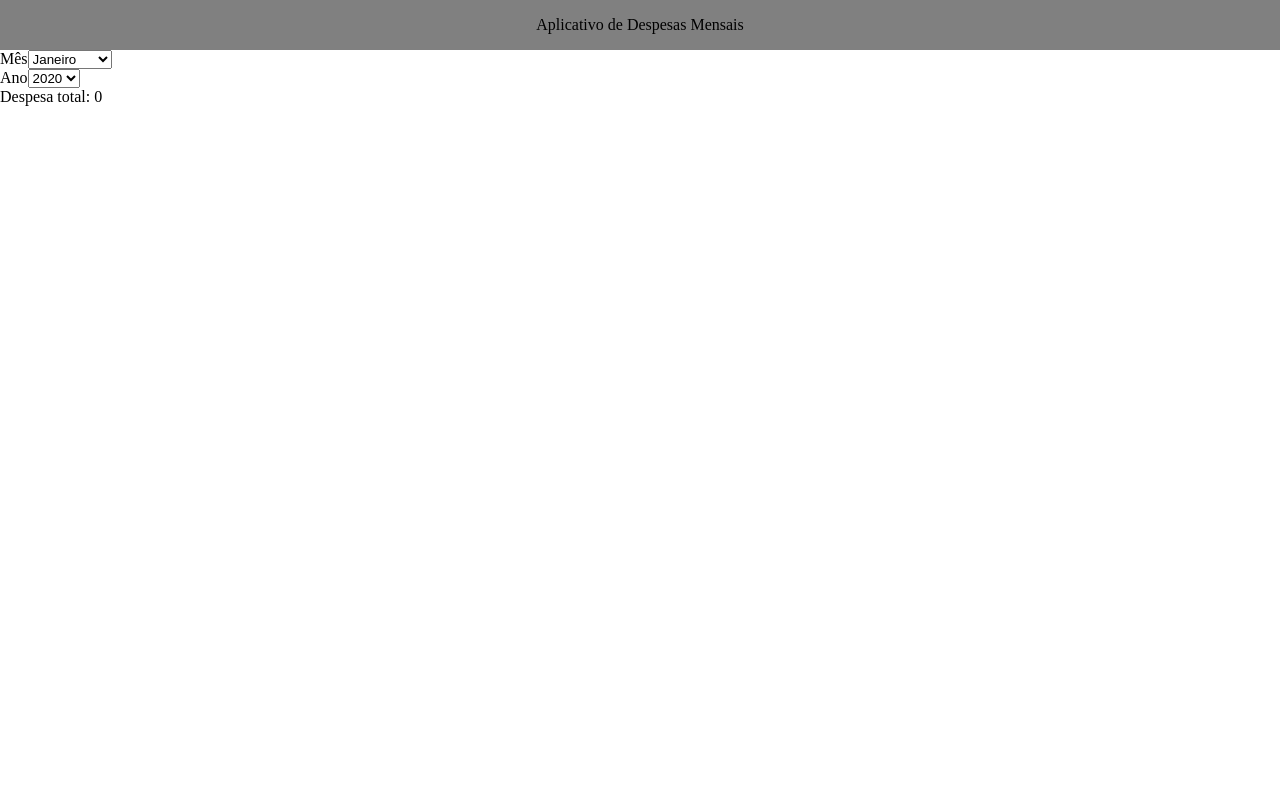
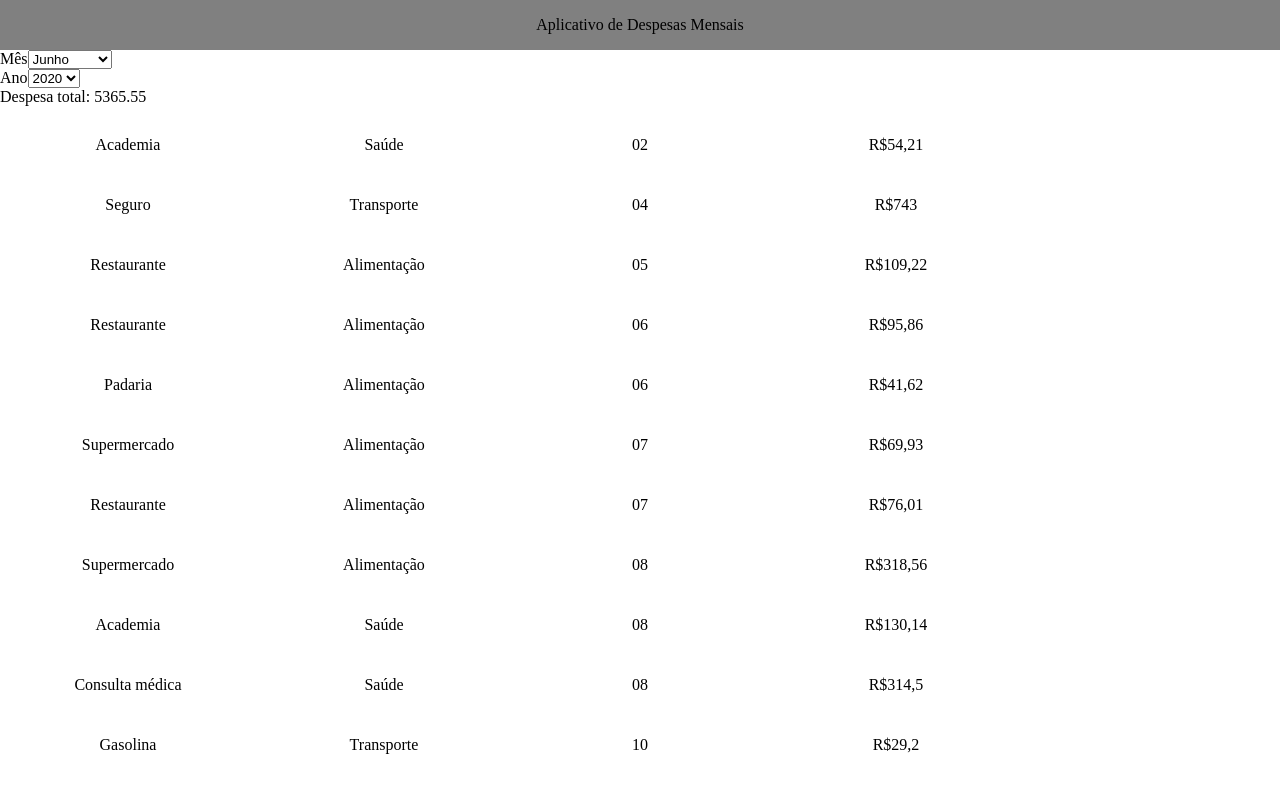
Before and after one commit to MariaEmiliaAlcantara/Trabalho-Pratico-Modulo-3, a React (Vite) app: page /despesas/2020-06 in a window 1280 px wide. Before the commit this address led to /despesas. Shown: the top 795 px of the page. Built offline with nearby package versions, Linux system fonts and the light colour scheme; data requests are answered from the project's data file.

Commit message:
react-router improvements

```diff
--- a/package.json
+++ b/package.json
@@ -9,6 +9,9 @@
     "preview": "vite preview"
   },
   "dependencies": {
+    "@emotion/react": "^11.10.0",
+    "@emotion/styled": "^11.10.0",
+    "@mui/material": "^5.10.2",
     "@types/react-router-dom": "^5.3.3",
     "react": "^18.2.0",
     "react-dom": "^18.2.0",
--- a/src/App.tsx
+++ b/src/App.tsx
@@ -6,8 +6,8 @@ function App() {
   return (
     <BrowserRouter>
       <Routes>
-        <Route path="/despesas" element={<Home />} />
-        <Route path="*" element={<Navigate to="/despesas" replace />} />
+        <Route path="/despesas/:date" element={<Home />} />
+        <Route path="*" element={<Navigate to="/despesas/2020-06" replace />} />
       </Routes>
     </BrowserRouter>
   );
--- a/src/components/Filter/Filter.tsx
+++ b/src/components/Filter/Filter.tsx
@@ -1,9 +1,11 @@
+import { useParams } from "react-router-dom";
+
 export interface IFilterProps {
-  setFilterMonth: (month: string) => void;
-  setFilterYear: (year: string) => void;
+  handleFilterMonth: (month: string) => void;
+  handleFilterYear: (year: string) => void;
 }
 
-const Filter = ({ setFilterMonth, setFilterYear }: IFilterProps) => {
+const Filter = ({ handleFilterMonth, handleFilterYear }: IFilterProps) => {
   const months = [
     "Janeiro",
     "Fevereiro",
@@ -21,6 +23,10 @@ const Filter = ({ setFilterMonth, setFilterYear }: IFilterProps) => {
 
   const years = ["2020", "2021"];
 
+  const { date } = useParams();
+  let monthParams = date?.split("-")[1];
+  let yearParams = date?.split("-")[0];
+
   return (
     <div className="filter">
       <div className="monthFilter">
@@ -29,8 +35,9 @@ const Filter = ({ setFilterMonth, setFilterYear }: IFilterProps) => {
           <select
             name="month"
             id="month"
+            defaultValue={Number(monthParams) ? Number(monthParams) : 6}
             onChange={(e) => {
-              setFilterMonth(e.target.value);
+              handleFilterMonth(e.target.value);
             }}
           >
             {months.map((month, i) => {
@@ -49,7 +56,8 @@ const Filter = ({ setFilterMonth, setFilterYear }: IFilterProps) => {
           <select
             name="year"
             id="year"
-            onChange={(e) => setFilterYear(e.target.value)}
+            defaultValue={Number(yearParams) ? Number(yearParams) : 2020}
+            onChange={(e) => handleFilterYear(e.target.value)}
           >
             {years.map((year, i) => {
               return (
--- a/src/pages/Home/Home.tsx
+++ b/src/pages/Home/Home.tsx
@@ -4,6 +4,7 @@ import Header from "../../components/Header/Header";
 import Filter from "../../components/Filter/Filter";
 import DespesaTotal from "../../components/DespesaTotal/DespesaTotal";
 import DespesasCards from "../../components/DespesasCards/DespesasCards";
+import { Navigate, useNavigate, useParams } from "react-router-dom";
 
 export interface IApi {
   id: number;
@@ -16,11 +17,13 @@ export interface IApi {
 
 function Home() {
   const [despesas, setDespesas] = useState<IApi[]>([]);
-  const [filterMonth, setFilterMonth] = useState("1");
-  const [filterYear, setFilterYear] = useState("2020");
+  const [filterMonth, setFilterMonth] = useState<string>("6");
+  const [filterYear, setFilterYear] = useState<string>("2020");
+  const params = useParams();
+  const navigate = useNavigate();
 
   useEffect(() => {
-    fetch("http://localhost:3001/despesas")
+    fetch("http://localhost:3001/despesas?_sort=dia")
       .then((resp) => resp.json())
       .then((data) => {
         setDespesas(data);
@@ -28,36 +31,49 @@ function Home() {
   }, []);
 
   useEffect(() => {
-    dataFiltered(despesas, filterMonth, filterYear);
+    const { date } = params;
+    if (date) {
+      let [year, month] = date.split("-");
+      month = month.length == 1 ? month : month[1];
+      setFilterYear(year);
+      setFilterMonth(month);
+    }
+  }, [params]);
+
+  useEffect(() => {
+    dataFiltered(despesas, dateFiltered);
   }, [filterMonth, filterYear]);
 
   function handleFilterMonth(month: string) {
     setFilterMonth(month);
+    const dateFiltered = dateProcessed(month, filterYear);
+    navigate(`/despesas/${dateFiltered}`);
   }
 
   function handleFilterYear(year: string) {
     setFilterYear(year);
+    const dateFiltered = dateProcessed(filterMonth, year);
+    navigate(`/despesas/${dateFiltered}`);
   }
 
-  function dataFiltered(
-    despesas: IApi[],
-    filterMonth: string,
-    filterYear: string
-  ): IApi[] {
+  function dateProcessed(filterMonth: string, filterYear: string) {
     let dateProcessed;
     if (Number(filterMonth) <= 9) {
       dateProcessed = `${filterYear}-0${filterMonth}`;
     } else {
       dateProcessed = `${filterYear}-${filterMonth}`;
     }
+    return dateProcessed;
+  }
+  const dateFiltered = dateProcessed(filterMonth, filterYear);
 
+  function dataFiltered(despesas: IApi[], dateProcessed: string): IApi[] {
     let arrayDataFiltered = [];
     for (const despesa of despesas) {
       if (despesa.mes == dateProcessed) {
         arrayDataFiltered.push(despesa);
       }
     }
-
     return arrayDataFiltered;
   }
 
@@ -66,19 +82,18 @@ function Home() {
     for (const despesa of arrayDataFiltered) {
       despesaTotal += despesa.valor;
     }
-
     return despesaTotal;
   }
 
-  const arrayDataFiltered = dataFiltered(despesas, filterMonth, filterYear);
+  const arrayDataFiltered = dataFiltered(despesas, dateFiltered);
   const despesaTotal = calcularDespesaTotal(arrayDataFiltered);
 
   return (
     <>
       <Header />
       <Filter
-        setFilterMonth={handleFilterMonth}
-        setFilterYear={handleFilterYear}
+        handleFilterMonth={handleFilterMonth}
+        handleFilterYear={handleFilterYear}
       />
       <DespesaTotal despesaTotal={despesaTotal} />
       <DespesasCards despesas={arrayDataFiltered} />
```
Also changed, not shown: 1 other file (tests, documents, lock files or other folders).
